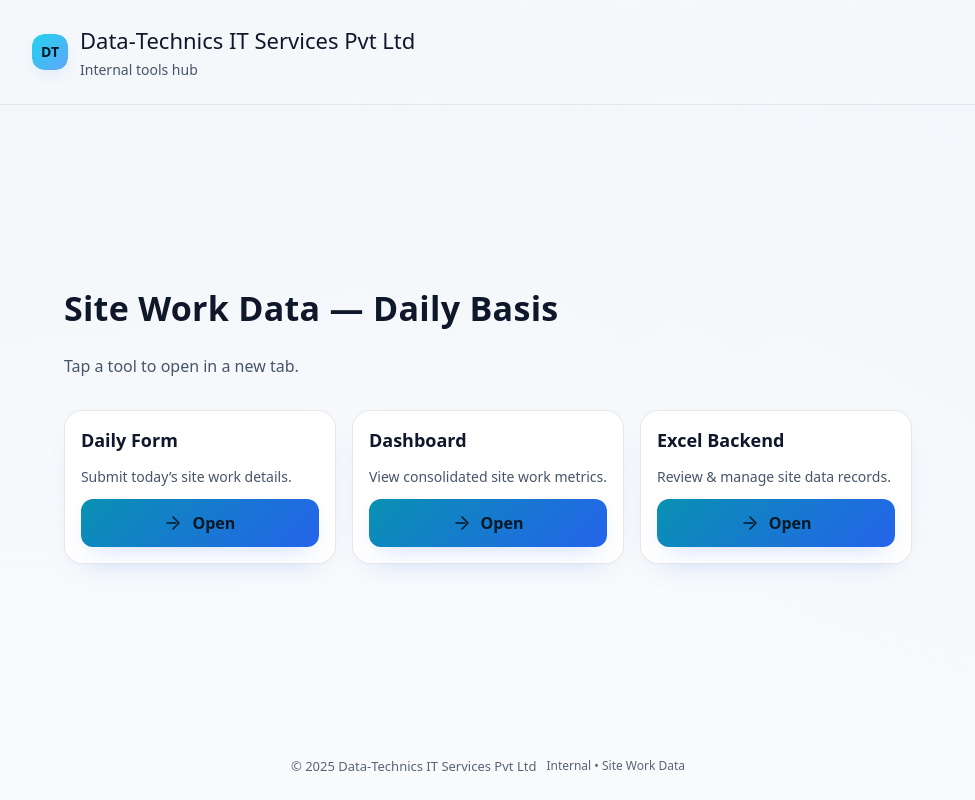
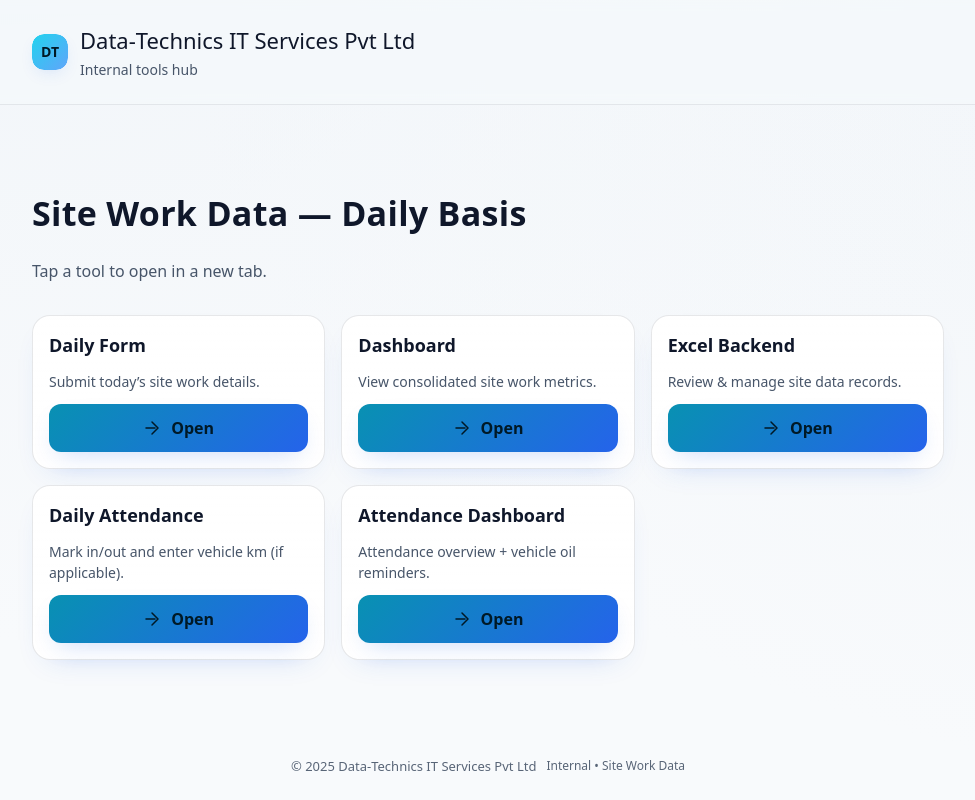
Before and after one commit to arul-spec/Site-Work-Data, a plain HTML site: page index.html in a window 1280 px wide. Shown: the whole page, without its empty margins (152-1127 px from the left). Drawn offline with Linux system fonts and the light colour scheme.

Commit message:
index.html

```diff
--- a/index.html
+++ b/index.html
@@ -30,7 +30,7 @@
     .page-title{font-size:clamp(26px,3.4vw,34px);letter-spacing:.3px;margin:10px 0 0}
     .hint{color:var(--muted);margin:0}
     .grid{display:grid;gap:16px;margin-top:12px;grid-template-columns:1fr}
-    @media (min-width:720px){.grid{grid-template-columns:repeat(3,1fr)}}
+    @media (min-width:720px){.grid{grid-template-columns:repeat(3,1fr)}} /* desktop: 3 cards per row */
     .card{position:relative;border-radius:18px;background:linear-gradient(180deg, color-mix(in oklab,var(--card),transparent 0%), color-mix(in oklab,var(--card),transparent 8%));border:1px solid color-mix(in oklab,var(--text),transparent 90%);padding:16px;box-shadow:0 12px 28px -18px var(--ring);transition:transform .15s ease, box-shadow .15s ease, border-color .15s ease}
     .card:hover{transform:translateY(-2px);box-shadow:0 18px 36px -18px var(--ring);border-color:color-mix(in oklab,var(--text),transparent 84%)}
     .app{display:flex;flex-direction:column;gap:12px}
@@ -93,6 +93,29 @@
           <h3>Excel Backend</h3>
           <p>Review & manage site data records.</p>
           <a class="cta" href="https://docs.google.com/spreadsheets/d/e/2PACX-1vRXQv2cgQhd9KOIcziopCiW0UE6ZyHtok-M3RZxYgBsSn8zAH5aCfFb7O-vP4ufaC-jtbyQEWL6dUvs/pubhtml" target="_blank" rel="noopener noreferrer" aria-label="Open Excel Backend">
+            <svg viewBox="0 0 24 24" fill="none" aria-hidden="true">
+              <path d="M4 12h12" stroke="currentColor" stroke-width="2" stroke-linecap="round"/>
+              <path d="M12 4l8 8-8 8" stroke="currentColor" stroke-width="2" stroke-linecap="round" stroke-linejoin="round"/>
+            </svg>
+            Open</a>
+        </article>
+              <!-- App 4 -->
+        <article class="card app" data-app>
+          <h3>Daily Attendance</h3>
+          <p>Mark in/out and enter vehicle km (if applicable).</p>
+          <a class="cta" href="https://script.google.com/macros/s/AKfycbywT7iSP89VEovEZ9885jThIJ97AgHQCMf6WDX2Ya2SxGMOwcgkacB79xMWHhjTwSsC/exec" target="_blank" rel="noopener noreferrer" aria-label="Open Daily Attendance">
+            <svg viewBox="0 0 24 24" fill="none" aria-hidden="true">
+              <path d="M4 12h12" stroke="currentColor" stroke-width="2" stroke-linecap="round"/>
+              <path d="M12 4l8 8-8 8" stroke="currentColor" stroke-width="2" stroke-linecap="round" stroke-linejoin="round"/>
+            </svg>
+            Open</a>
+        </article>
+
+        <!-- App 5 -->
+        <article class="card app" data-app>
+          <h3>Attendance Dashboard</h3>
+          <p>Attendance overview + vehicle oil reminders.</p>
+          <a class="cta" href="https://script.google.com/macros/s/AKfycbzR2uM3MEKmnR66h1qTXTpezEkVnrBMeaKgbYHZNI_RPb5thbGUCnUN8kAiZqYooCWnkg/exec" target="_blank" rel="noopener noreferrer" aria-label="Open Attendance Dashboard">
             <svg viewBox="0 0 24 24" fill="none" aria-hidden="true">
               <path d="M4 12h12" stroke="currentColor" stroke-width="2" stroke-linecap="round"/>
               <path d="M12 4l8 8-8 8" stroke="currentColor" stroke-width="2" stroke-linecap="round" stroke-linejoin="round"/>
```
